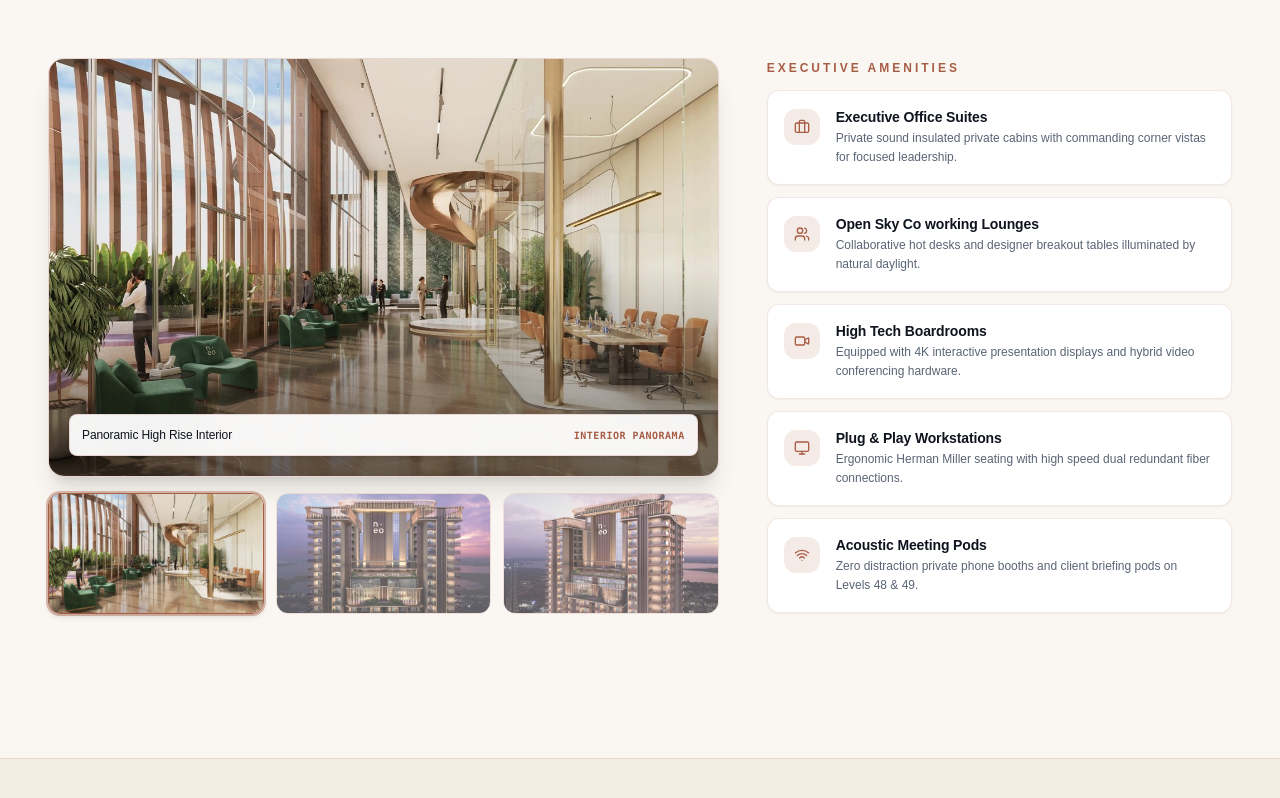
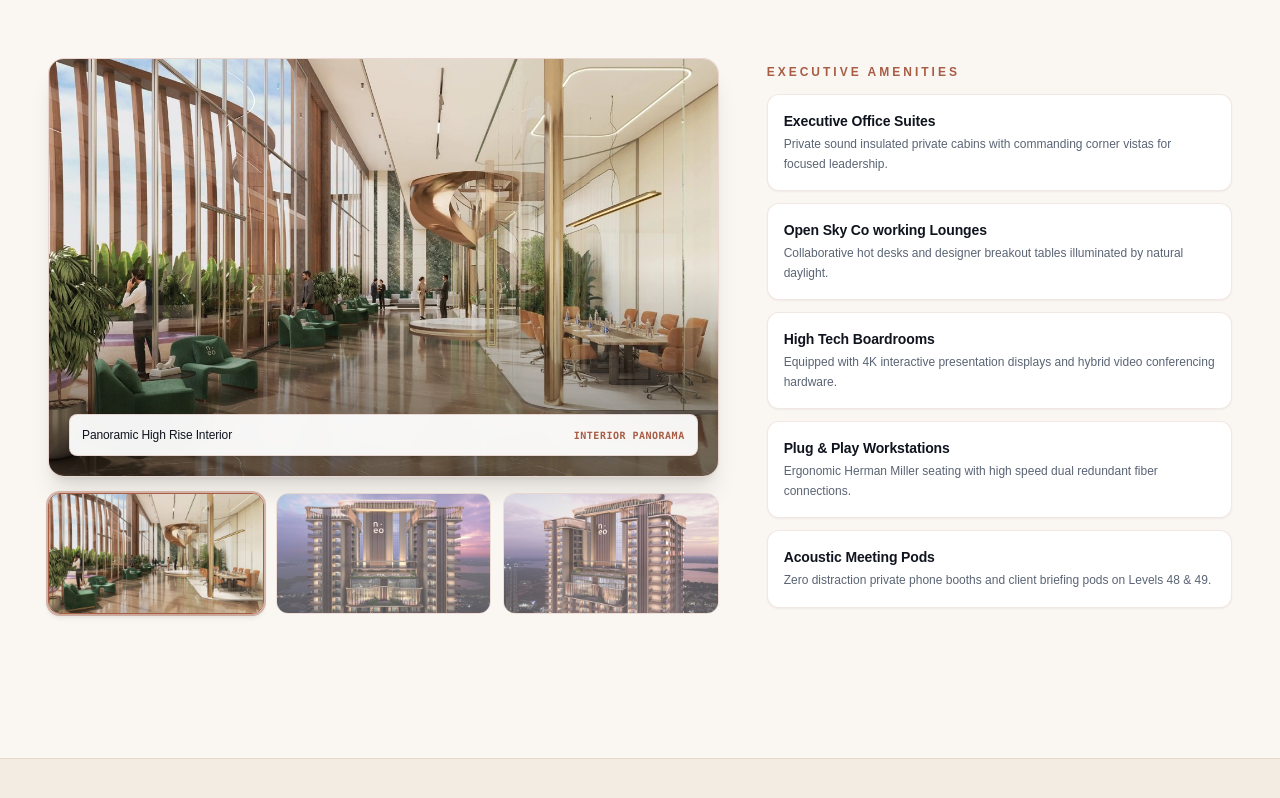
Before and after one commit to WOLFSGIT-24/Neopolis, a Next.js app: page / in a window 1280 px wide. Shown: the part 10957-11755 px from the top of the page. Built offline with nearby package versions, Linux system fonts and the light colour scheme; a web font is replaced by a local one.

Commit message:
Remove icon boxes from Executive Amenities list in SkyOffice

```diff
--- a/src/components/neo/SkyOffice.tsx
+++ b/src/components/neo/SkyOffice.tsx
@@ -1,7 +1,6 @@
 'use client'
 import React, { useState } from 'react'
 import Image from 'next/image'
-import { Briefcase, Users, Video, Wifi, Monitor } from 'lucide-react'
 
 export default function SkyOffice() {
   const [activeImage, setActiveImage] = useState(0)
@@ -26,27 +25,22 @@ export default function SkyOffice() {
 
   const features = [
     {
-      icon: Briefcase,
       title: 'Executive Office Suites',
       desc: 'Private sound insulated private cabins with commanding corner vistas for focused leadership.',
     },
     {
-      icon: Users,
       title: 'Open Sky Co working Lounges',
       desc: 'Collaborative hot desks and designer breakout tables illuminated by natural daylight.',
     },
     {
-      icon: Video,
       title: 'High Tech Boardrooms',
       desc: 'Equipped with 4K interactive presentation displays and hybrid video conferencing hardware.',
     },
     {
-      icon: Monitor,
       title: 'Plug & Play Workstations',
       desc: 'Ergonomic Herman Miller seating with high speed dual redundant fiber connections.',
     },
     {
-      icon: Wifi,
       title: 'Acoustic Meeting Pods',
       desc: 'Zero distraction private phone booths and client briefing pods on Levels 48 & 49.',
     },
@@ -121,27 +115,19 @@ export default function SkyOffice() {
             </div>
 
             <div className="space-y-3">
-              {features.map((feat, idx) => {
-                const Icon = feat.icon
-                return (
+              {features.map((feat, idx) => (
                 <div
                   key={idx}
-                    className="p-4 rounded-xl bg-white border border-[#A85D45]/15 hover:border-[#A85D45]/60 transition-all flex items-start gap-4 shadow-sm"
+                  className="p-4 rounded-xl bg-white border border-[#A85D45]/15 hover:border-[#A85D45]/60 transition-all shadow-sm space-y-1"
                 >
-                    <div className="w-9 h-9 rounded-xl bg-[#F5EBE6] flex items-center justify-center text-[#A85D45] shrink-0 mt-0.5 font-bold">
-                      <Icon className="w-4 h-4" />
-                    </div>
-                    <div>
                   <h4 className="text-sm font-serif text-[#10141E] font-semibold">
                     {feat.title}
                   </h4>
-                      <p className="text-xs text-[#5A6474] leading-relaxed mt-0.5">
+                  <p className="text-xs text-[#5A6474] leading-relaxed">
                     {feat.desc}
                   </p>
                 </div>
-                  </div>
-                )
-              })}
+              ))}
             </div>
           </div>
         </div>
```
Lines whose indentation alone changed are shown as unchanged.
